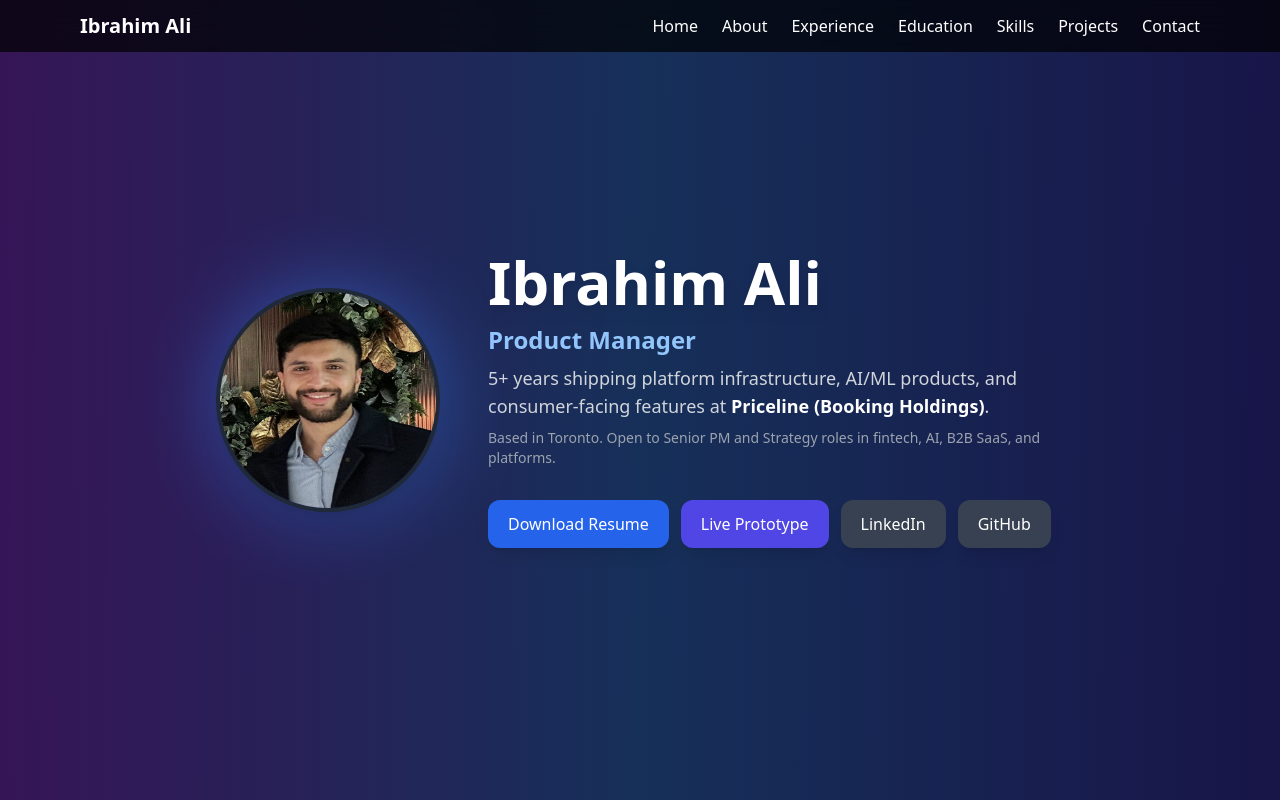
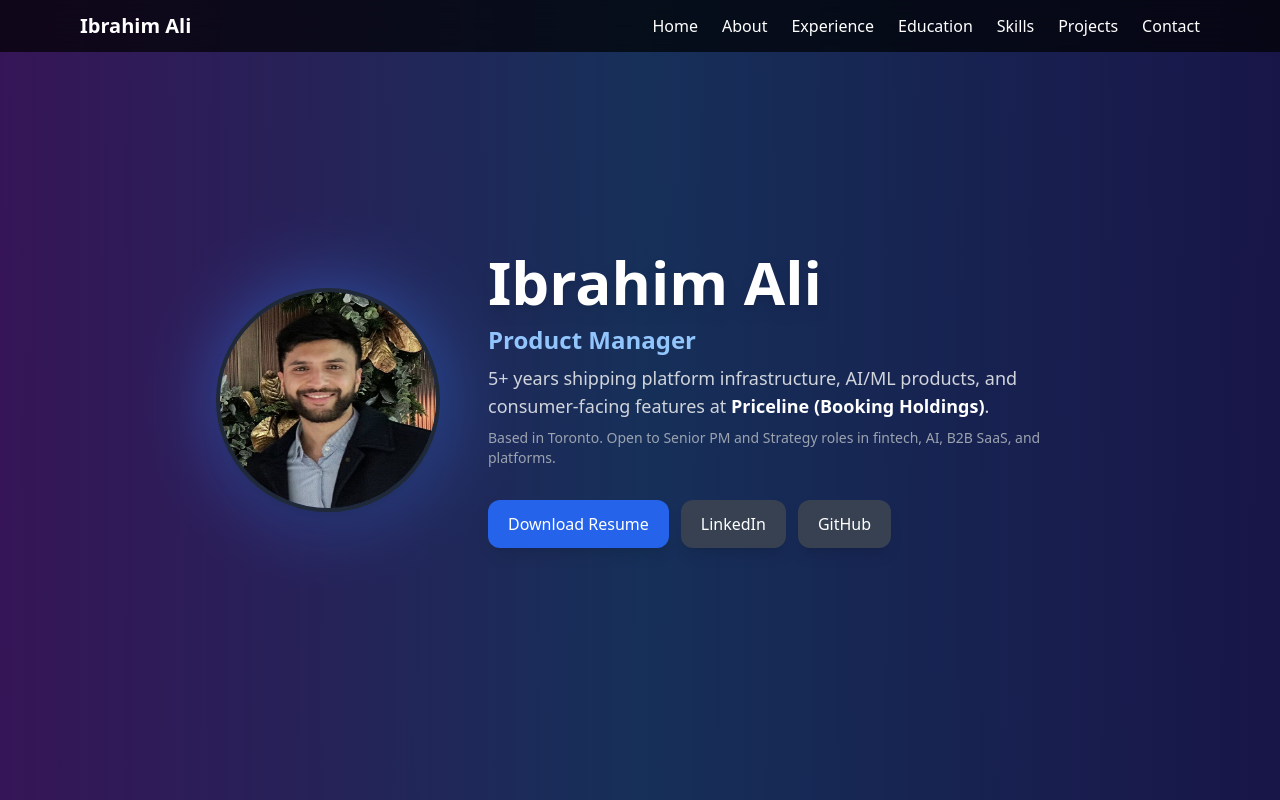
Before and after one commit to ibrahimasifali94/portfolio, a React (Vite) app in the folder portfolio-react-netlify 3/: page / in a window 1280 px wide. Shown: the top 800 px of the page. Built offline with nearby package versions, Linux system fonts and the light colour scheme.

Commit message:
Update Hero.jsx

```diff
--- a/portfolio-react-netlify 3/src/components/Hero.jsx
+++ b/portfolio-react-netlify 3/src/components/Hero.jsx
@@ -34,11 +34,6 @@ export default function Hero() {
               className="px-5 py-3 bg-blue-600 rounded-xl shadow-lg hover:bg-blue-700 hover:-translate-y-1 transition transform inline-block text-white font-medium">
               Download Resume
             </a>
-            <a href="https://flexairports.netlify.app" target="_blank" rel="noopener noreferrer"
-              onClick={() => trackEvent("flex_airports_click", "Flex Airports")}
-              className="px-5 py-3 bg-indigo-600 rounded-xl shadow-lg hover:bg-indigo-700 hover:-translate-y-1 transition transform inline-block text-white font-medium">
-              Live Prototype
-            </a>
             <a href="https://linkedin.com/in/ibrahimaali" target="_blank" rel="noopener noreferrer"
               onClick={() => trackEvent("linkedin_click", "LinkedIn")}
               className="px-5 py-3 bg-gray-700 rounded-xl shadow-lg hover:bg-gray-600 hover:-translate-y-1 transition transform inline-block text-white font-medium">
```
